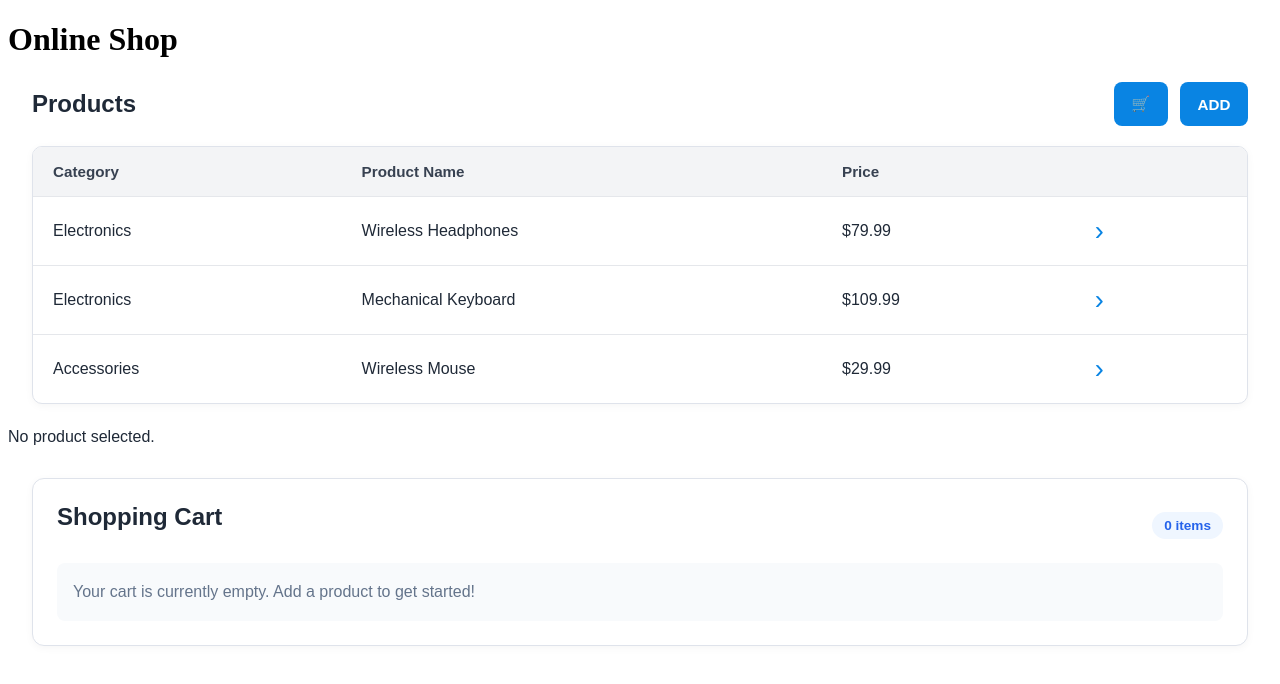
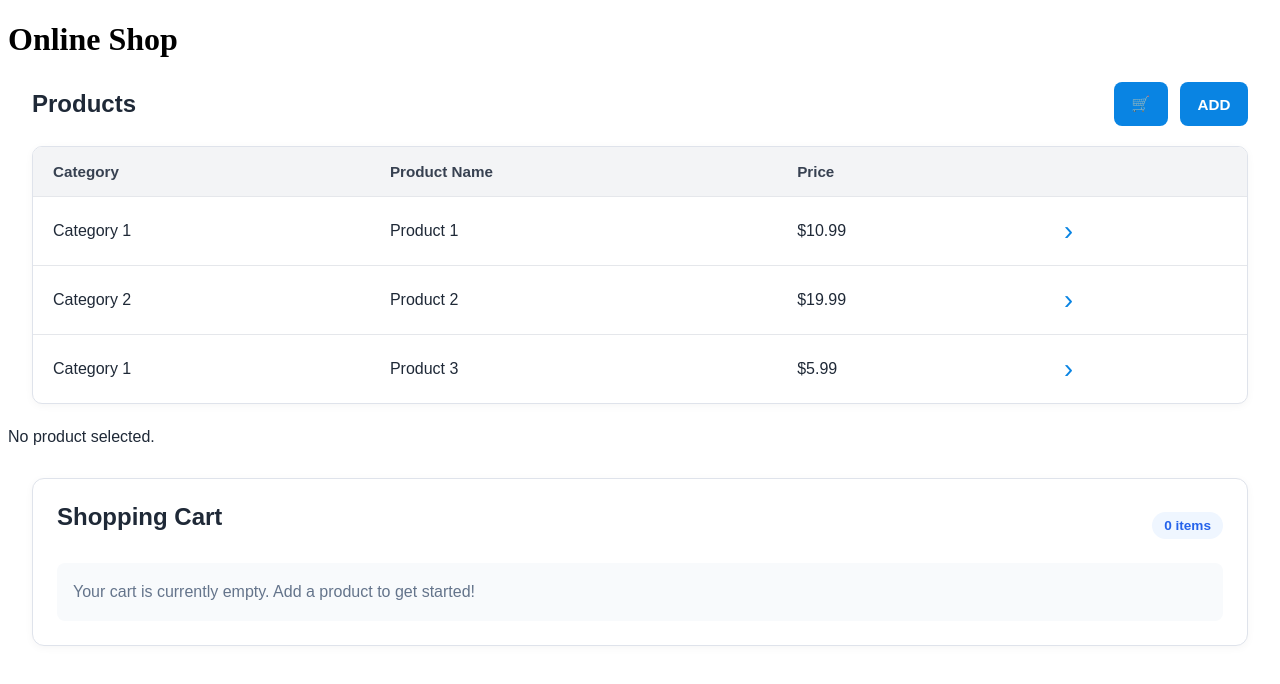
Before and after one commit to TeoPozsar/onlineShop_angularTraining, an Angular app: page / in a window 1280 px wide. Shown: the top 684 px of the page. Built offline with nearby package versions, Linux system fonts and the light colour scheme.

Commit message:
refactor: add factory for mock products

```diff
--- a/src/app/mocks/products.mocks.ts
+++ b/src/app/mocks/products.mocks.ts
@@ -1,25 +1,39 @@
 import { Product } from '../types/products.types';
 
+const createProduct = (
+  id: number,
+  name: string,
+  category: string,
+  description: string,
+  price: number
+): Product => ({
+  id,
+  name,
+  category,
+  description,
+  price,
+});
+
 export const PRODUCTS: Product[] = [
-  {
-    id: 1,
-    name: 'Wireless Headphones',
-    category: 'Electronics',
-    description: 'Comfortable wireless headphones',
-    price: 79.99
-  },
-  {
-    id: 2,
-    name: 'Mechanical Keyboard',
-    category: 'Electronics',
-    description: 'A keyboard for everyday work',
-    price: 109.99
-  },
-  {
-    id: 3,
-    name: 'Wireless Mouse',
-    category: 'Accessories',
-    description: 'A compact wireless mouse',
-    price: 29.99
-  }
+  createProduct(
+    1,
+    'Product 1',
+    'Category 1',
+    'Description for Product 1',
+    10.99
+  ),
+  createProduct(
+    2,
+    'Product 2',
+    'Category 2',
+    'Description for Product 2',
+    19.99
+  ),
+  createProduct(
+    3,
+    'Product 3',
+    'Category 1',
+    'Description for Product 3',
+    5.99
+  ),
 ];
```
